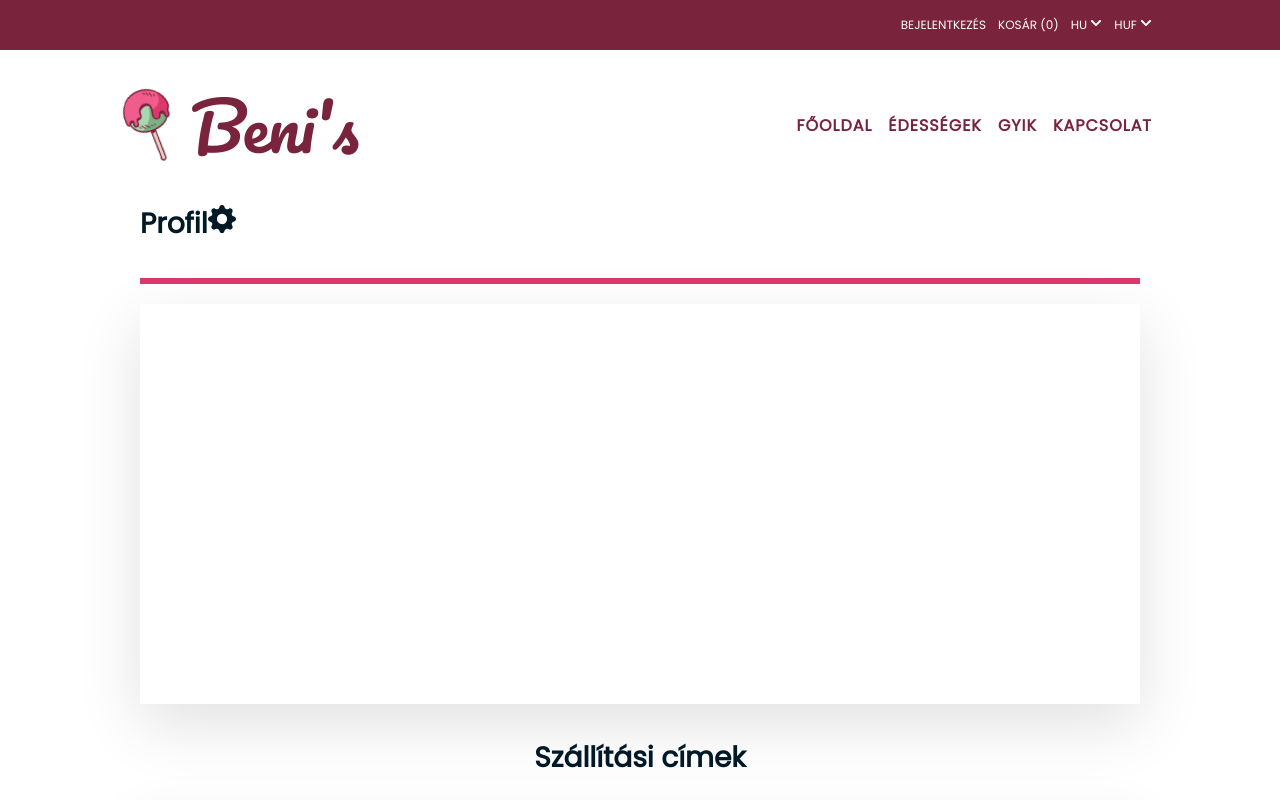
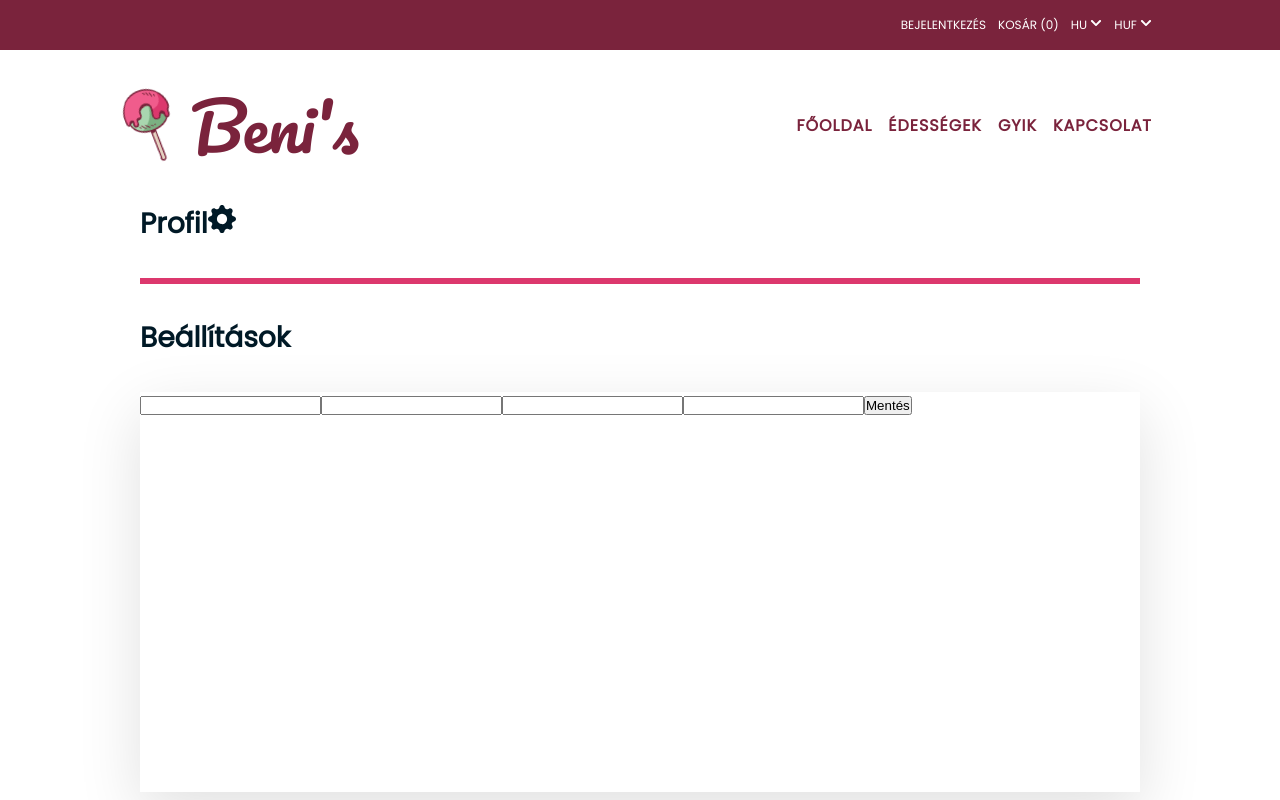
Before and after one commit to Gkristof96/Beni-s, a React (Create React App) app: page /profile in a window 1280 px wide. Both pictures are taken after a click on the icon 221 px from the left and 219 px from the top of the page. Shown: the top 800 px of the page. Built offline with nearby package versions, Linux system fonts and the light colour scheme.

Commit message:
profile data changing

```diff
--- a/src/components/Profile/ProfileData/index.js
+++ b/src/components/Profile/ProfileData/index.js
@@ -1,5 +1,5 @@
 import React from 'react'
-import { FaPhoneAlt } from 'react-icons/fa'
+import { FaPhoneAlt, FaEnvelope } from 'react-icons/fa'
 
 const ProfileData = ({user}) => {
     return (
@@ -13,6 +13,11 @@ const ProfileData = ({user}) => {
                     <FaPhoneAlt />
                     <h1>{user.tel}</h1>
                 </div>
+                <div className='text-wrapper'>
+                    <FaEnvelope />
+                    <h1>{user.email}</h1>
+                </div>
+                <h1>{user.order_count}</h1>
             </div>
         </>
     )
--- a/src/components/Profile/ProfileSettings/index.js
+++ b/src/components/Profile/ProfileSettings/index.js
@@ -1,9 +1,22 @@
-import React from 'react'
+import React, { useState } from 'react'
 
-const ProfileSettings = () => {
+const ProfileSettings = ({ setUser, user, setIsOpen}) => {
+    const [input, setInput] = useState({firstname: "", lastname: "", tel: "", email: ""})
+    const handleSubmit = () => {
+        setUser({...user, firstname: input.fn, lastname: input.lastname, tel: input.tel, email: input.email})
+        setIsOpen(false)
+    }
     return (
         <>
+            <h1>Beállítások</h1>
             <div className='profile-settings'>
+                <form onSubmit={handleSubmit}>
+                    <input name='firstname' value={input.firstname} onChange={(e) => setInput({...input, firstname: e.target.value})} />
+                    <input name='lastname' value={input.lastname} onChange={(e) => setInput({...input, lastname: e.target.value})} />
+                    <input name='tel' value={input.tel} onChange={(e) => setInput({...input, tel: e.target.value})} />
+                    <input name='lastname' value={input.email} onChange={(e) => setInput({...input, email: e.target.value})} />
+                    <button type="submit">Mentés</button>
+                </form>
             </div>
         </>
     )
--- a/src/css/Pages/_profile.scss
+++ b/src/css/Pages/_profile.scss
@@ -12,7 +12,6 @@
 
         h1 {
             text-align: left;
-            color: red;
         }
         .profile-title {
             text-align: left;
--- a/src/css/style.css
+++ b/src/css/style.css
@@ -1957,6 +1957,10 @@ h1 {
   margin: 0 auto;
 }
 
+.profile-section .profile-container h1 {
+  text-align: left;
+}
+
 .profile-section .profile-container .profile-title {
   text-align: left;
 }
--- a/src/pages/Profile/index.js
+++ b/src/pages/Profile/index.js
@@ -29,7 +29,7 @@ const Profile = () => {
                 <div className='profile-container'>
                     <h1 className='profile-title'>Profil<BsFillGearFill onClick={() => setIsOpen(!isSettingOpen)}/></h1>
                     <div className='line' />
-                    {isSettingOpen ? <ProfileSettings /> : <ProfileData user={user} /> }
+                    {isSettingOpen ? <ProfileSettings user={user} setUser={setUser} setIsOpen={setIsOpen} /> : <ProfileData user={user} /> }
                     {isLoading ? null : <DeliveryData setUser={setUser} user={user} addresses={user.addresses} />}
 
                 </div>
```
Also changed, not shown: 1 other file (tests, documents, lock files or other folders).
